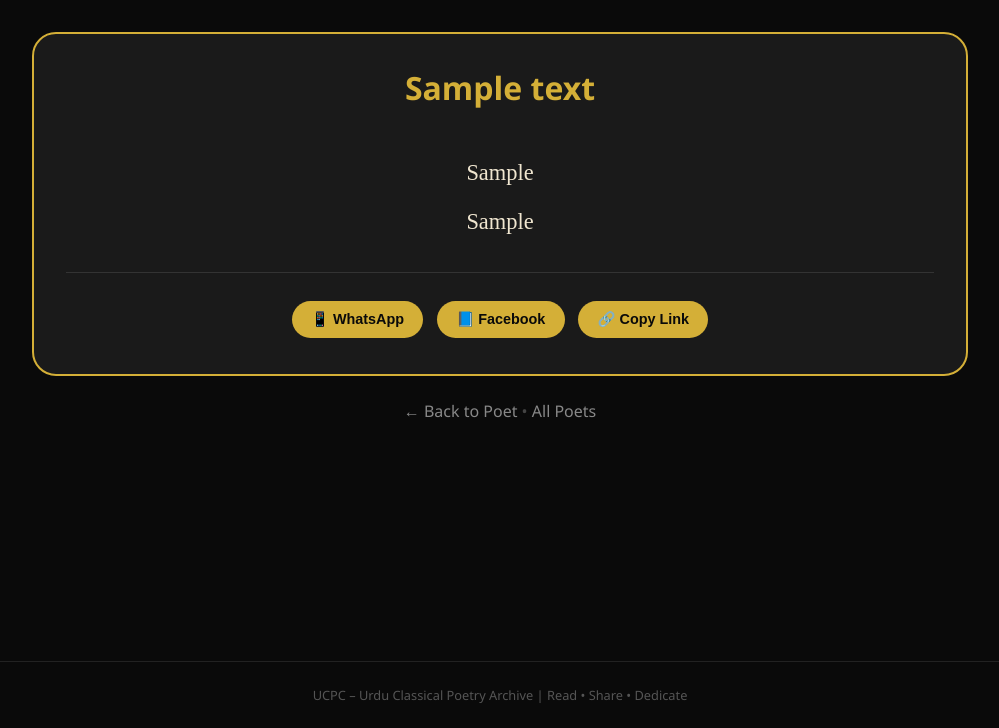
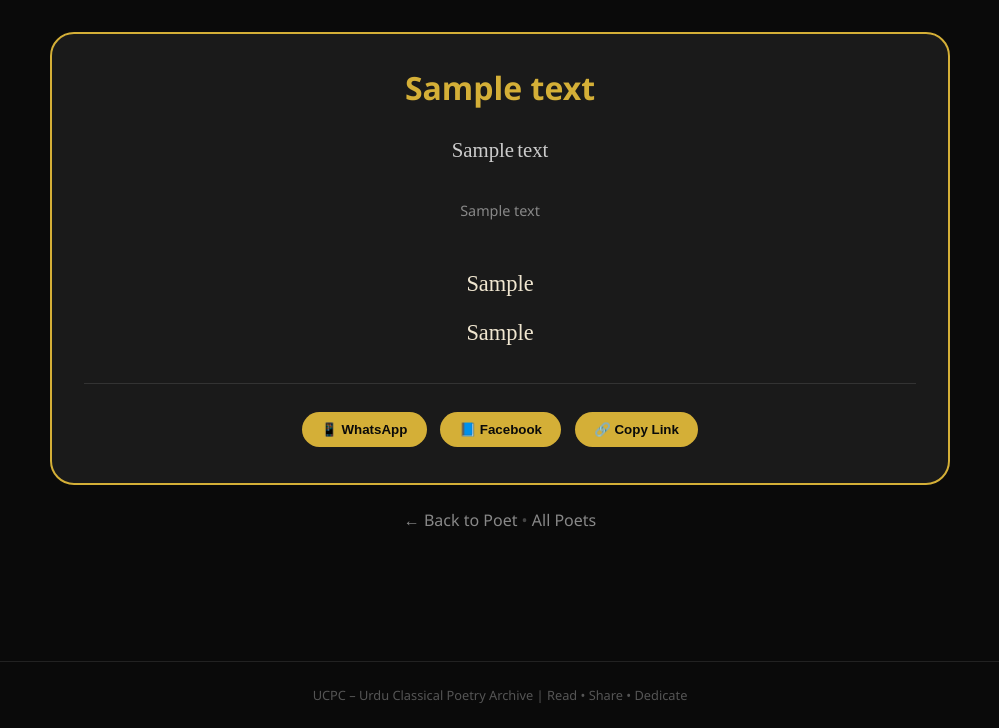
Before and after one commit to zahid-digitalhumanities/ucpc-poetry-archive, a Flask app: page /ghazals/view/1 in a window 1280 px wide. Shown: the part 72-800 px from the top of the page, without its empty margins (140-1139 px from the left). Run offline with Flask 3, Linux system fonts and the light colour scheme; a database or web service that is not in the repository returns one stand-in record (values such as "Sample title"); some libraries are stand-ins or nearby versions.

Commit message:
Enhance view.html with additional styling and content

```diff
--- a/templates/view.html
+++ b/templates/view.html
@@ -1,6 +1,6 @@
 {% extends "base.html" %}
 
-{% block title %}{{ ghazal.poet_name }} - UCPC{% endblock %}
+{% block title %}{{ ghazal.poet_name }} - UCPC Poetry Archive{% endblock %}
 
 {% block extra_css %}
 <style>
@@ -9,22 +9,48 @@
         border-radius: 24px;
         padding: 2rem;
         border: 2px solid #D4AF37;
+        max-width: 900px;
+        margin: 0 auto;
     }
     .poet-name {
         text-align: center;
         color: #D4AF37;
         font-size: 2rem;
         font-weight: bold;
+        margin-bottom: 0.5rem;
+    }
+    .poet-name-urdu {
+        text-align: center;
+        font-family: 'Noto Nastaliq Urdu', serif;
+        font-size: 1.3rem;
+        color: #ccc;
+        margin-bottom: 2rem;
+    }
+    .title {
+        text-align: center;
+        color: #888;
+        font-size: 0.9rem;
         margin-bottom: 2rem;
     }
     .verse {
         text-align: center;
         direction: rtl;
-        font-family: 'Noto Nastaliq Urdu', 'Times New Roman', serif;
+        font-family: 'Noto Nastaliq Urdu', serif;
         font-size: 1.4rem;
         line-height: 2.2;
         margin-bottom: 1.8rem;
         color: #f0e6d0;
+    }
+    .matla {
+        color: #D4AF37;
+        border-bottom: 1px solid #333;
+        padding-bottom: 1rem;
+        margin-bottom: 2rem;
+    }
+    .maqta {
+        margin-top: 2rem;
+        padding-top: 1rem;
+        border-top: 1px solid #333;
     }
     .share-section {
         text-align: center;
@@ -41,10 +67,6 @@
         font-weight: bold;
         margin: 0.3rem;
         cursor: pointer;
-        font-size: 0.9rem;
-    }
-    .share-btn:hover {
-        background: #ffd966;
     }
     .back-link {
         text-align: center;
@@ -67,11 +89,19 @@
 
 {% block content %}
 <div class="ghazal-container">
-    <div class="poet-name">{{ ghazal.poet_name }}</div>
+    <div class="poet-name">{{ ghazal.poet_name or 'Unknown Poet' }}</div>
+    {% if ghazal.poet_name_urdu %}
+    <div class="poet-name-urdu">{{ ghazal.poet_name_urdu }}</div>
+    {% endif %}
+    {% if ghazal.title_urdu %}
+    <div class="title" dir="rtl">{{ ghazal.title_urdu }}</div>
+    {% elif ghazal.title_en %}
+    <div class="title">{{ ghazal.title_en }}</div>
+    {% endif %}
 
     <!-- Verses -->
     {% for verse in verses %}
-    <div class="verse" dir="rtl">
+    <div class="verse {% if verse.is_matla %}matla{% endif %} {% if verse.is_maqta %}maqta{% endif %}" dir="rtl">
         {{ verse.misra1_urdu }}<br>
         {{ verse.misra2_urdu }}
     </div>
@@ -94,7 +124,9 @@
 <script>
     function shareWhatsApp() {
         const url = window.location.href;
-        const text = encodeURIComponent(`✨ Beautiful Urdu Ghazal ✨\n\nRead here:\n${url}`);
+        const title = "{{ ghazal.title_urdu or ghazal.title_en or 'Urdu Ghazal' }}";
+        const poet = "{{ ghazal.poet_name }}";
+        const text = encodeURIComponent(`✨ ${poet} - ${title} ✨\n\nRead this beautiful ghazal:\n${url}`);
         window.open(`https://wa.me/?text=${text}`, "_blank");
     }
 
```
